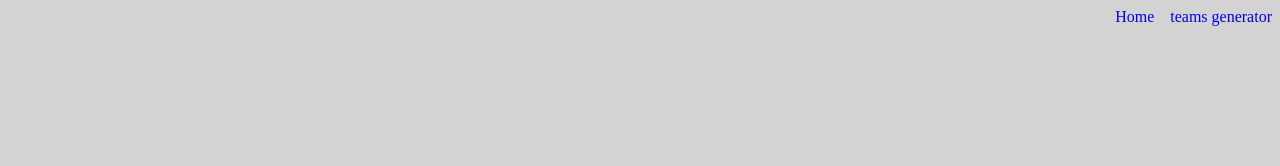
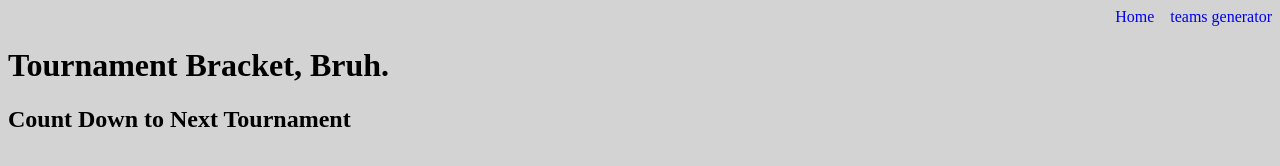
Before and after one commit to npresley13/tournament-bracket, a website: page index.html in a window 1280 px wide. Drawn offline with Linux system fonts and the light colour scheme.

Commit message:
add counter

```diff
--- a/index.html
+++ b/index.html
@@ -17,10 +17,11 @@
         </div>
     </nav>
     <header>
-
+        <h1>Tournament Bracket, Bruh.</h1>
     </header>
-    <div id="counter">
-
+    <div id="count-down-section">
+        <h2>Count Down to Next Tournament</h2>
+        <div id="counter"></div>
     </div>
     <div id="form-parent">
         <form action="">
```
Also changed, not shown: js/counter.js (added).
